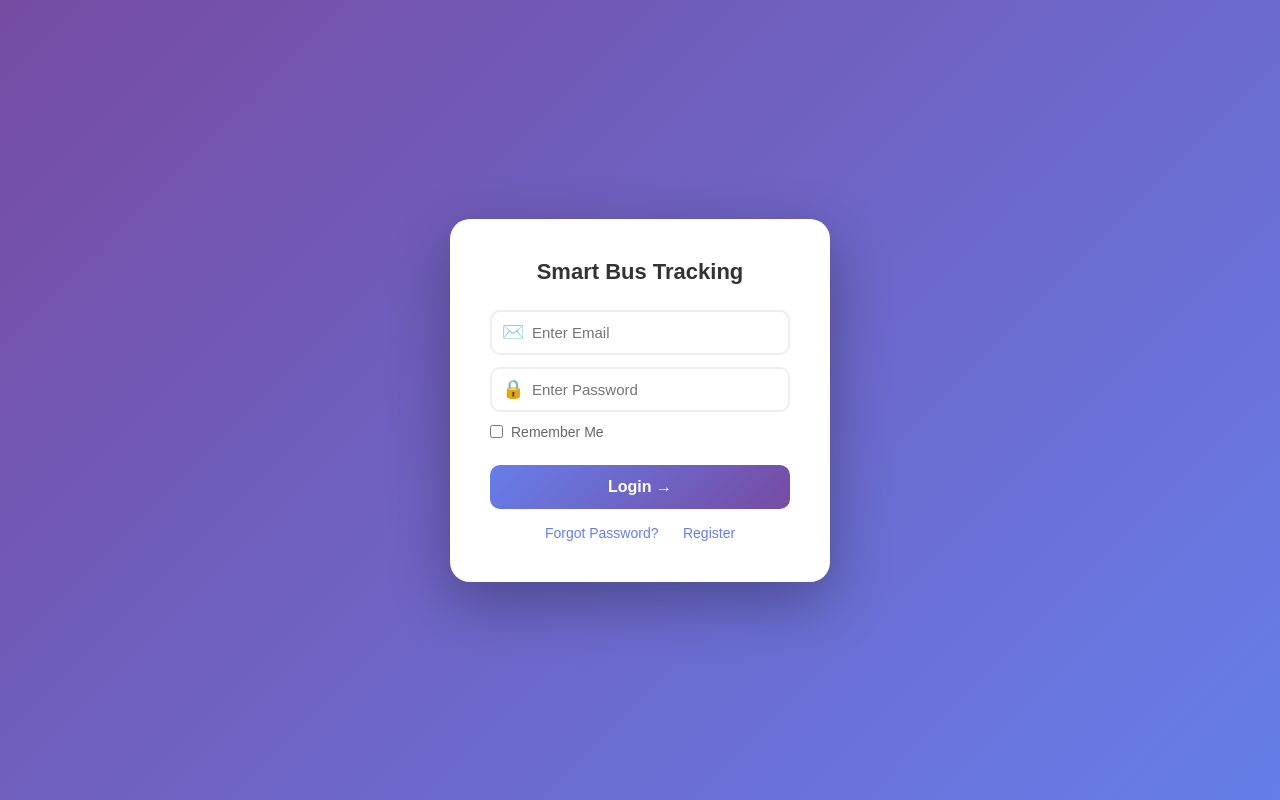
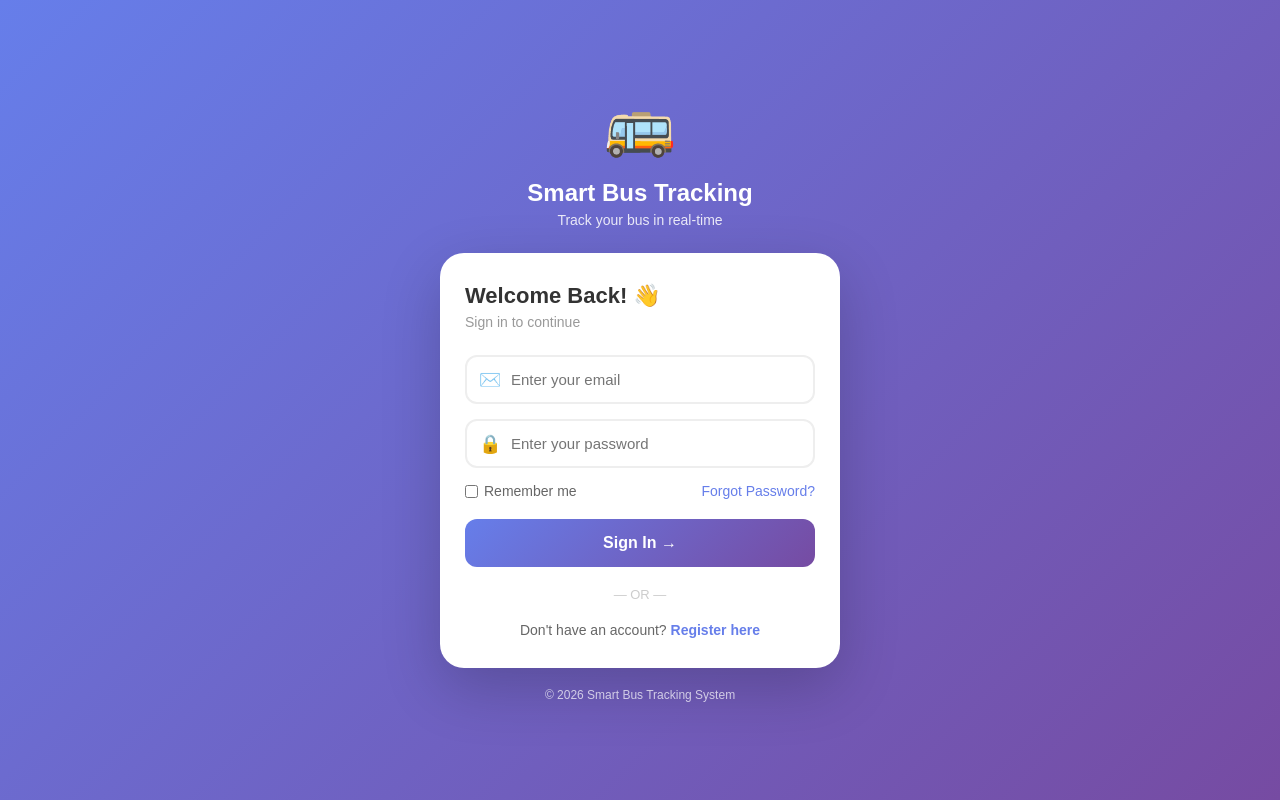
Before and after one commit to PR0810/Smart-Bus-Tracking, a Flask app: page /login in a window 1280 px wide. Run offline with Flask 3, Linux system fonts and the light colour scheme; some libraries are stand-ins or nearby versions.

Commit message:
change login

```diff
--- a/templates/login.html
+++ b/templates/login.html
@@ -3,6 +3,7 @@
   <head>
     <title>Bus Tracking Login</title>
     <link rel="icon" type="image/png" href="/static/bus.png" />
+    <meta name="viewport" content="width=device-width, initial-scale=1.0" />
     <style>
       * {
         margin: 0;
@@ -10,44 +11,22 @@
         box-sizing: border-box;
       }
       body {
-        font-family: "Arial", sans-serif;
-        background: linear-gradient(135deg, #667eea, #764ba2);
+        font-family: Arial, sans-serif;
+        min-height: 100vh;
+        background: linear-gradient(135deg, #667eea 0%, #764ba2 100%);
         display: flex;
+        flex-direction: column;
+        align-items: center;
         justify-content: center;
-        align-items: center;
-        height: 100vh;
-        animation: bgAnim 5s ease infinite alternate;
+        padding: 20px;
       }
-      @keyframes bgAnim {
-        0% {
-          background: linear-gradient(135deg, #667eea, #764ba2);
+      .top-logo {
+        text-align: center;
+        margin-bottom: 25px;
+        color: white;
       }
-        100% {
-          background: linear-gradient(135deg, #764ba2, #667eea);
-        }
-      }
-      .login-box {
-        background: white;
-        padding: 40px;
-        border-radius: 20px;
-        box-shadow: 0 20px 60px rgba(0, 0, 0, 0.3);
-        width: 380px;
-        animation: slideUp 0.5s ease;
-      }
-      @keyframes slideUp {
-        from {
-          opacity: 0;
-          transform: translateY(30px);
-        }
-        to {
-          opacity: 1;
-          transform: translateY(0);
-        }
-      }
-      .logo {
-        text-align: center;
-        font-size: 50px;
-        margin-bottom: 10px;
+      .top-logo .bus-icon {
+        font-size: 60px;
         animation: bounce 2s infinite;
       }
       @keyframes bounce {
@@ -59,186 +38,238 @@
           transform: translateY(-10px);
         }
       }
-      h2 {
-        text-align: center;
+      .top-logo h1 {
+        font-size: 24px;
+        margin-top: 10px;
+      }
+      .top-logo p {
+        font-size: 14px;
+        opacity: 0.85;
+        margin-top: 5px;
+      }
+
+      .card {
+        background: white;
+        border-radius: 24px;
+        padding: 30px 25px;
+        width: 100%;
+        max-width: 400px;
+        box-shadow: 0 20px 60px rgba(0, 0, 0, 0.2);
+      }
+      .card h2 {
         color: #333;
         font-size: 22px;
+        margin-bottom: 5px;
+      }
+      .card p {
+        color: #999;
+        font-size: 14px;
         margin-bottom: 25px;
       }
+
       .input-group {
         position: relative;
-        margin: 12px 0;
+        margin-bottom: 15px;
+      }
+      .input-group .icon {
+        position: absolute;
+        left: 14px;
+        top: 50%;
+        transform: translateY(-50%);
+        font-size: 18px;
       }
       .input-group input {
         width: 100%;
-        padding: 12px 15px 12px 40px;
+        padding: 14px 14px 14px 44px;
         border: 2px solid #eee;
-        border-radius: 10px;
+        border-radius: 12px;
         font-size: 15px;
         transition: 0.3s;
       }
       .input-group input:focus {
         border-color: #667eea;
         outline: none;
-        box-shadow: 0 0 10px rgba(102, 126, 234, 0.2);
+        box-shadow: 0 0 0 3px rgba(102, 126, 234, 0.1);
       }
-      .input-group span {
-        position: absolute;
-        left: 12px;
-        top: 50%;
-        transform: translateY(-50%);
-        font-size: 18px;
+      .input-group input.valid {
+        border-color: #4caf50;
       }
-      .remember {
+      .input-group input.invalid {
+        border-color: #ef5350;
+      }
+
+      .remember-row {
+        display: flex;
+        justify-content: space-between;
+        align-items: center;
+        margin-bottom: 20px;
+        font-size: 14px;
+      }
+      .remember-row label {
         display: flex;
         align-items: center;
-        gap: 8px;
-        margin: 10px 0;
+        gap: 6px;
         color: #666;
-        font-size: 14px;
+        cursor: pointer;
       }
-      .remember input {
-        width: auto;
+      .remember-row a {
+        color: #667eea;
+        text-decoration: none;
       }
-      button {
+
+      .btn {
         width: 100%;
-        padding: 13px;
-        margin-top: 15px;
+        padding: 15px;
         background: linear-gradient(135deg, #667eea, #764ba2);
         color: white;
         border: none;
-        border-radius: 10px;
+        border-radius: 12px;
+        font-size: 16px;
+        font-weight: 700;
         cursor: pointer;
-        font-size: 16px;
-        font-weight: bold;
         transition: 0.3s;
       }
-      button:hover {
-        transform: scale(1.02);
-        box-shadow: 0 5px 20px rgba(102, 126, 234, 0.5);
+      .btn:hover {
+        transform: scale(1.01);
+        box-shadow: 0 5px 20px rgba(102, 126, 234, 0.4);
       }
-      .links {
+
+      .divider {
         text-align: center;
-        margin-top: 15px;
+        color: #ccc;
+        margin: 20px 0;
+        font-size: 13px;
       }
-      .links a {
+
+      .register-link {
+        text-align: center;
+        font-size: 14px;
+        color: #666;
+      }
+      .register-link a {
         color: #667eea;
+        font-weight: 700;
         text-decoration: none;
-        font-size: 14px;
-        margin: 0 10px;
       }
-      .links a:hover {
-        text-decoration: underline;
-      }
+
       .error {
-        color: red;
+        color: #ef5350;
         text-align: center;
         font-size: 14px;
         margin-top: 10px;
       }
-      .input-group input.invalid {
-        border-color: red;
+
+      #lockTimer {
+        background: #fff3e0;
+        border: 1px solid #ffcc02;
+        border-radius: 10px;
+        padding: 12px;
+        text-align: center;
+        color: #e65100;
+        margin-top: 10px;
+        font-weight: 600;
       }
-      .input-group input.valid {
-        border-color: green;
-      }
-      @media (max-width: 768px) {
-        .login-box {
-          width: 90%;
-          padding: 25px;
-        }
+
+      .footer {
+        color: rgba(255, 255, 255, 0.7);
+        font-size: 12px;
+        margin-top: 20px;
+        text-align: center;
       }
     </style>
   </head>
   <body>
-    <div class="login-box">
-      <!-- <div class="logo"></div> -->
-      <h2>Smart Bus Tracking</h2>
+    <div class="top-logo">
+      <div class="bus-icon">🚌</div>
+      <h1>Smart Bus Tracking</h1>
+      <p>Track your bus in real-time</p>
+    </div>
+
+    <div class="card">
+      <h2>Welcome Back! 👋</h2>
+      <p>Sign in to continue</p>
+
       <form action="/login" method="POST" onsubmit="return validate();">
         <div class="input-group">
-          <span>✉️</span>
+          <span class="icon">✉️</span>
           <input
             type="email"
             name="email"
             id="email"
-            placeholder="Enter Email"
+            placeholder="Enter your email"
             oninput="validateEmail()"
           />
         </div>
         <div class="input-group">
-          <span>🔒</span>
+          <span class="icon">🔒</span>
           <input
             type="password"
             name="password"
             id="password"
-            placeholder="Enter Password"
+            placeholder="Enter your password"
             oninput="validatePassword()"
           />
         </div>
-        <div class="remember">
-          <input type="checkbox" id="remember" name="remember" /> Remember Me
+
+        <div class="remember-row">
+          <label><input type="checkbox" name="remember" /> Remember me</label>
+          <a href="/forgot_password">Forgot Password?</a>
         </div>
-        <button type="submit" id="loginBtn">Login →</button>
+
+        <button type="submit" class="btn" id="loginBtn">Sign In →</button>
       </form>
+
       {% if error %}
       <p class="error">❌ {{ error }}</p>
       {% endif %} {% if lockout %}
-      <div style="text-align: center; color: red; margin-top: 10px">
-        🔒 Account locked! Wait <span id="countdown">180</span> seconds
-      </div>
+      <div id="lockTimer">
+        🔒 Too many attempts! Wait <span id="countdown">180</span>s
         <script>
+          var time = 180;
           document.getElementById("loginBtn").disabled = true;
           document.getElementById("email").disabled = true;
           document.getElementById("password").disabled = true;
-        var time = 180;
-        var timer = setInterval(function () {
+          var t = setInterval(function () {
             time--;
             document.getElementById("countdown").innerText = time;
             if (time <= 0) {
-            clearInterval(timer);
+              clearInterval(t);
               location.reload();
             }
           }, 1000);
         </script>
+      </div>
       {% endif %}
-      <div class="links">
-        <a href="/forgot_password">Forgot Password?</a>
-        <a href="/register">Register</a>
+
+      <div class="divider">— OR —</div>
+      <div class="register-link">
+        Don't have an account? <a href="/register">Register here</a>
       </div>
     </div>
 
+    <p class="footer">© 2026 Smart Bus Tracking System</p>
+
     <script>
       function validateEmail() {
-        var email = document.getElementById("email");
+        var e = document.getElementById("email");
         var re = /^[^\s@]+@[^\s@]+\.[^\s@]+$/;
-        if (re.test(email.value)) {
-          email.classList.add("valid");
-          email.classList.remove("invalid");
-        } else {
-          email.classList.add("invalid");
-          email.classList.remove("valid");
+        e.classList.toggle("valid", re.test(e.value));
+        e.classList.toggle("invalid", !re.test(e.value) && e.value.length > 0);
       }
+      function validatePassword() {
+        var p = document.getElementById("password");
+        p.classList.toggle("valid", p.value.length >= 4);
+        p.classList.toggle("invalid", p.value.length > 0 && p.value.length < 4);
       }
-
-      function validatePassword() {
-        var pass = document.getElementById("password");
-        if (pass.value.length >= 4) {
-          pass.classList.add("valid");
-          pass.classList.remove("invalid");
-        } else {
-          pass.classList.add("invalid");
-          pass.classList.remove("valid");
-        }
-      }
-
       function validate() {
-        var email = document.getElementById("email").value;
-        var pass = document.getElementById("password").value;
-        if (!email || !pass) {
+        if (
+          !document.getElementById("email").value ||
+          !document.getElementById("password").value
+        ) {
           alert("Please fill all fields!");
           return false;
         }
-        document.getElementById("loginBtn").innerText = "Login";
+        document.getElementById("loginBtn").innerText = "Signing in...";
         return true;
       }
     </script>
```
Lines whose indentation alone changed are shown as unchanged.
